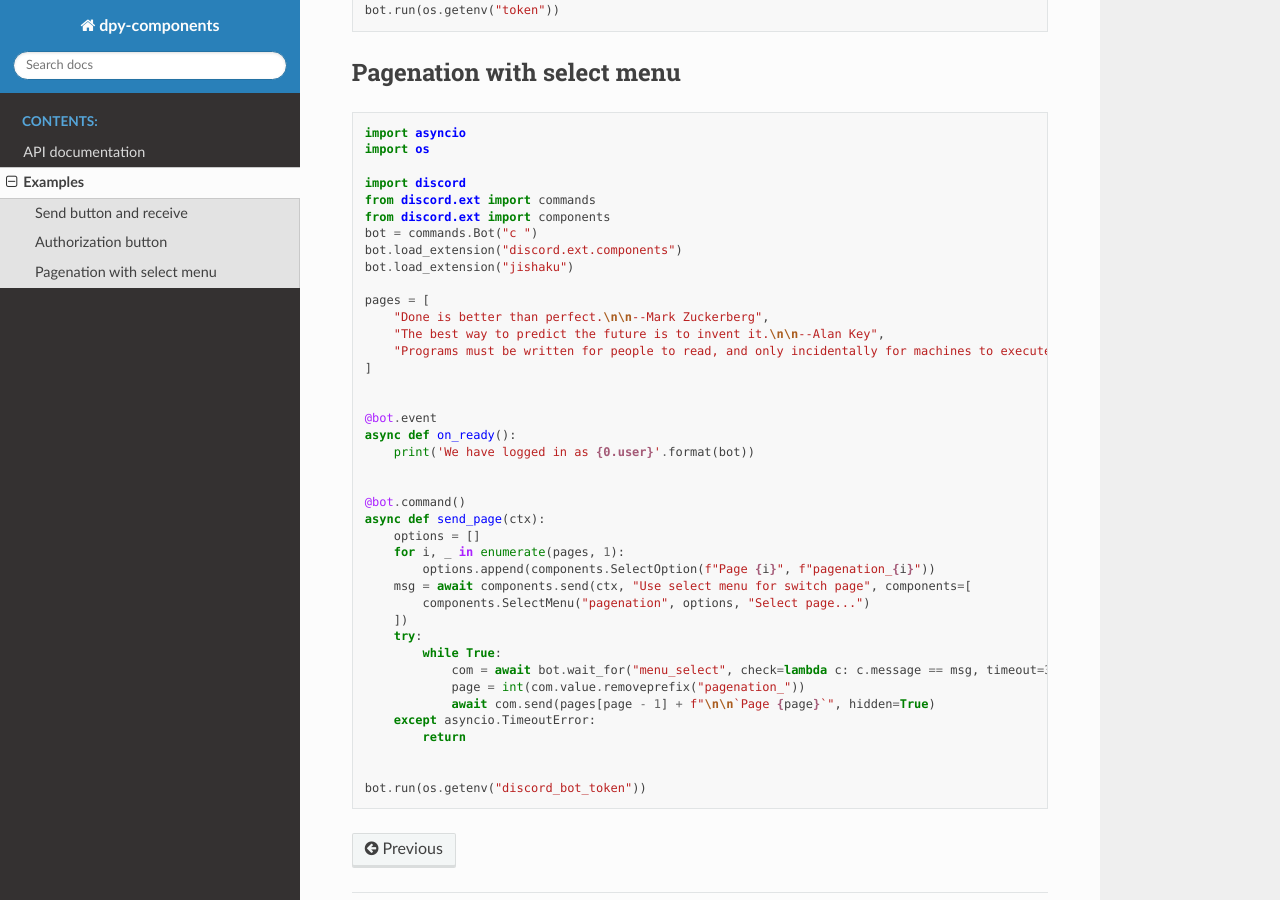
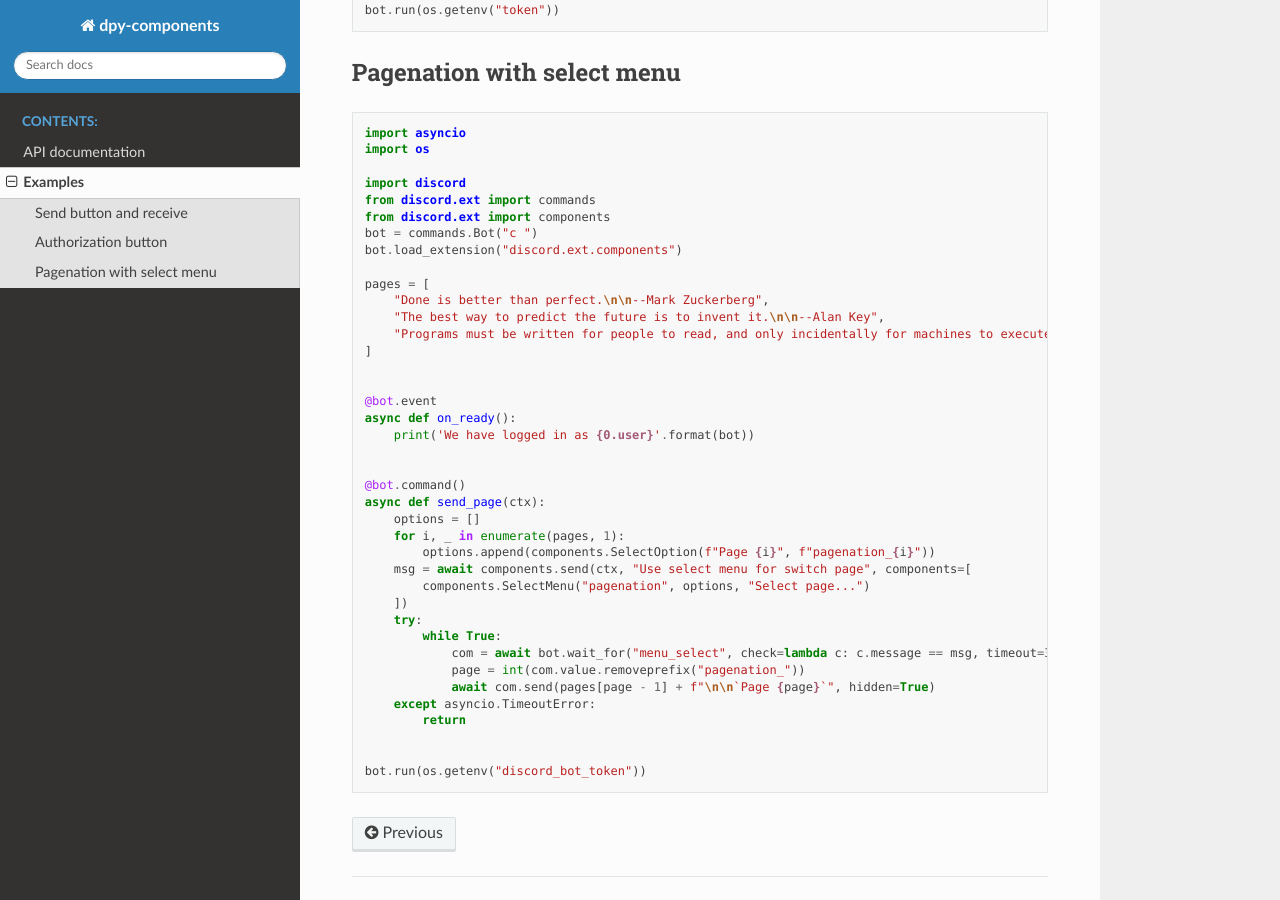
Before and after one commit to sevenc-nanashi/dpy-components, a Sphinx documentation site: the page built from docs/example.rst, in a window 1280 px wide and 900 px high, scrolled down 1173 px. Built offline with Sphinx 7.4.7 and the Read the Docs theme 2.0.0, drawn with Linux system fonts in a browser that asks for light colours.

Commit message:
Fix: Fix sample code

```diff
--- a/docs/example.rst
+++ b/docs/example.rst
@@ -77,7 +77,6 @@ Pagenation with select menu
     from discord.ext import components
     bot = commands.Bot("c ")
     bot.load_extension("discord.ext.components")
-    bot.load_extension("jishaku")
 
     pages = [
         "Done is better than perfect.\n\n--Mark Zuckerberg",
```
